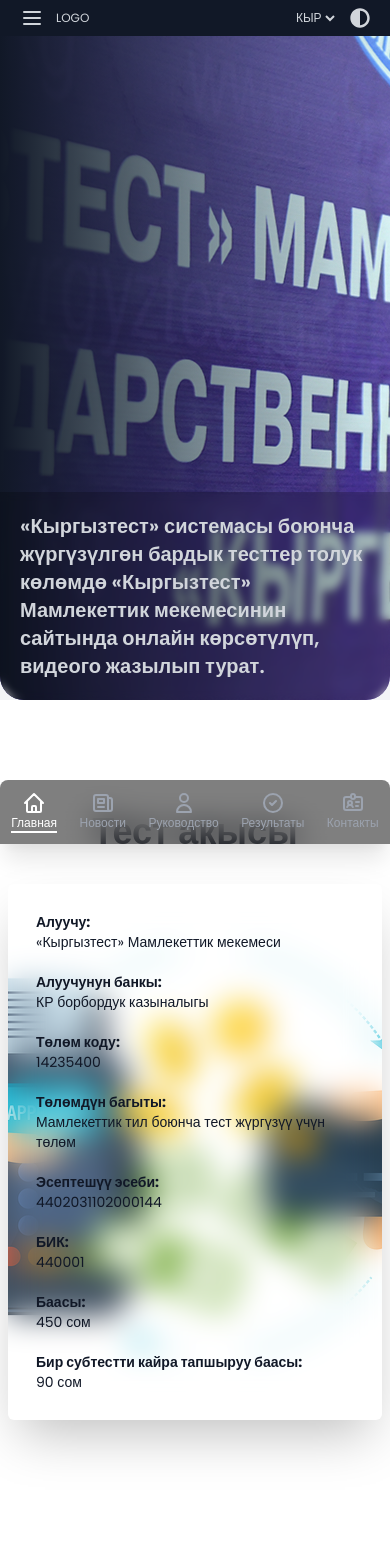
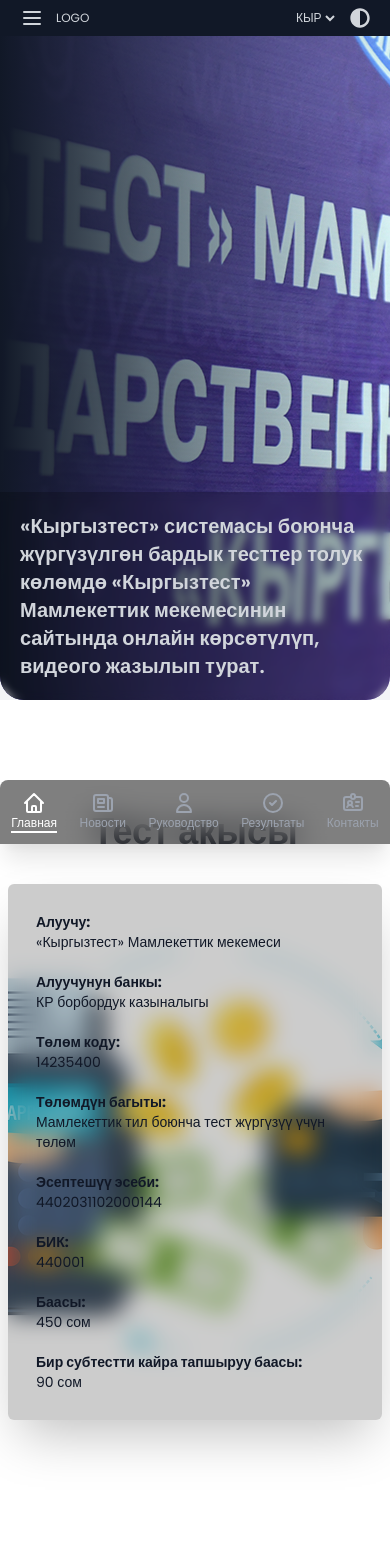
Before and after one commit to Kalys01/kyrgyztest.kg, a Vue app: page / in a window 390 px wide. Shown: the top 1568 px of the page. Built offline with nearby package versions, Linux system fonts and the light colour scheme.

Commit message:
Adapted for mobile phone

```diff
--- a/src/components/MainPageBlocks/ThePayment.vue
+++ b/src/components/MainPageBlocks/ThePayment.vue
@@ -7,7 +7,7 @@
       <div class="flex h-[400px] sm:h-auto">
         <img src="@/assets/img/pay.jpg" class="object-none w-full rounded-md" alt="pay">
       </div>
-      <div class="flex flex-col absolute gap-5 p-7 left-0 sm:left-12 text-sm md:text-md rounded-md backdrop-filter backdrop-blur-lg shadow-2xl">
+      <div class="flex flex-col absolute gap-5 p-7 left-0 sm:left-12 text-sm md:text-md rounded-md bg-black/20 backdrop-filter backdrop-blur-md shadow-2xl">
         <div><span class="font-bold">Алуучу:</span><br />«Кыргызтест» Мамлекеттик мекемеси</div>
         <div><span class="font-bold">Алуучунун банкы:</span><br />КР борбордук казыналыгы</div>
         <div><span class="font-bold">Төлөм коду:</span><br />14235400</div>
```
